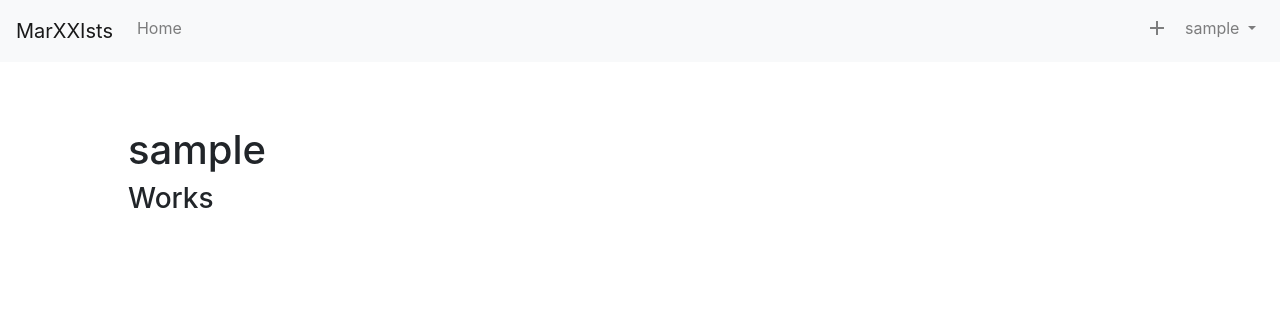
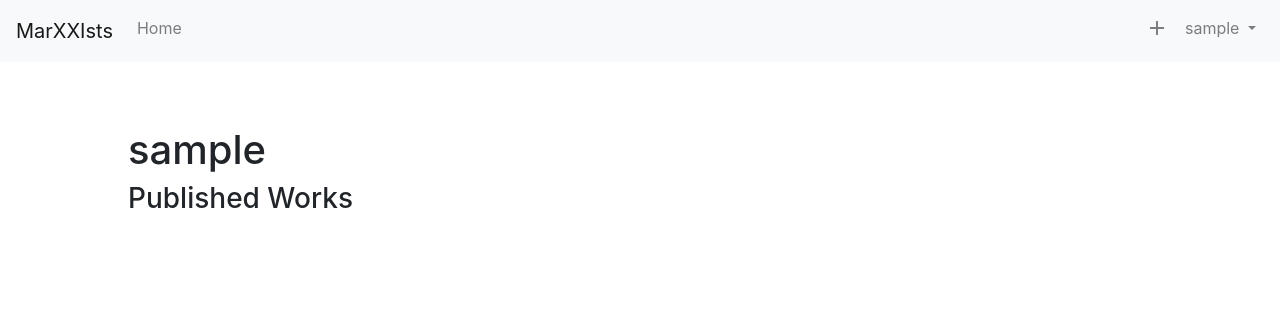
Before and after one commit to prolesoft/MarXXIsts-Python, a Flask app: page /profile in a window 1280 px wide. Shown: the top 322 px of the page. Run offline with Flask 2, Linux system fonts and the light colour scheme; the visitor is signed in with stand-in values (Sample User, id 1); data comes from the database, SQL or seed files in the repository; data that the repository does not hold is empty; some libraries are stand-ins or nearby versions.

Commit message:
Wording change in profile page

```diff
--- a/templates/profile.html
+++ b/templates/profile.html
@@ -4,7 +4,7 @@
 {% endblock %}
 {% block content %}
 <h1>{{ user.display_name }}</h1>
-<h3>Works</h3>
+<h3>Published Works</h3>
 {% for work in user.works %}
 <div class="card">
     <div class="card-body">
```
